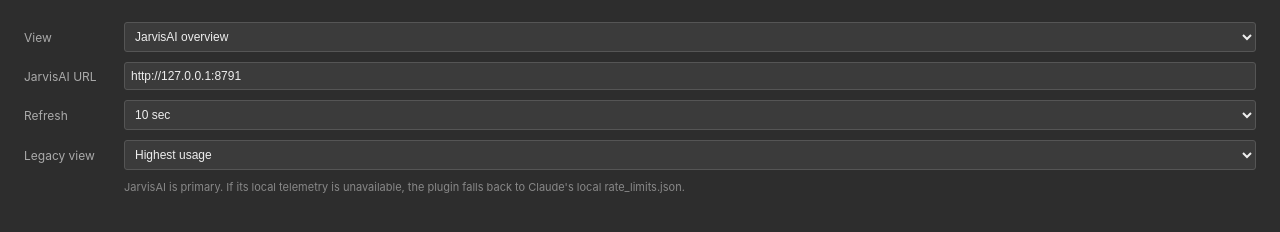
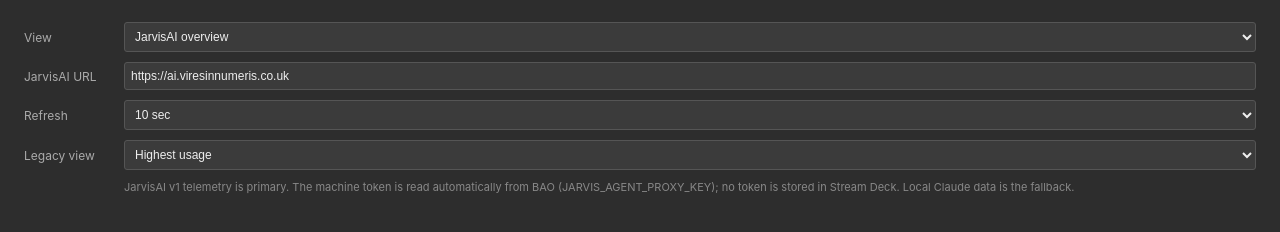
Before and after one commit to jc230285/sd-claude-usage, a website: page com.jkkec.claude-usage.sdPlugin/ui/property-inspector.html in a window 1280 px wide. Drawn offline with Linux system fonts and the light colour scheme.

Commit message:
fix: use JarvisAI v1 telemetry and BAO credential (com.jkkec.claude-usage.sdPlugin/ui/property-inspector.html)

```diff
--- a/com.jkkec.claude-usage.sdPlugin/ui/property-inspector.html
+++ b/com.jkkec.claude-usage.sdPlugin/ui/property-inspector.html
@@ -4,12 +4,12 @@
 body{font-family:-apple-system,BlinkMacSystemFont,"Segoe UI",sans-serif;background:#2d2d2d;color:#ccc;margin:0;padding:8px}.wrap{padding:4px 16px}.item{display:flex;align-items:center;margin:10px 0;gap:8px}.label{width:92px;font-size:12px;color:#aaa}select,input{flex:1;min-width:0;background:#3b3b3b;color:#eee;border:1px solid #555;border-radius:3px;padding:6px;font-size:12px}.hint{font-size:11px;color:#888;line-height:1.35;margin:10px 0 0 100px}
 </style></head><body><div class="wrap">
 <div class="item"><div class="label">View</div><select id="viewMode"><option value="overview">JarvisAI overview</option><option value="cycle">Cycle providers on press</option><option value="claude">Claude</option><option value="codex">Codex / OpenAI</option><option value="gemini">Gemini</option><option value="groq">Groq</option><option value="openrouter">OpenRouter</option><option value="ollama">Ollama</option><option value="legacy">Local Claude fallback</option></select></div>
-<div class="item"><div class="label">JarvisAI URL</div><input id="jarvisAiUrl" value="http://127.0.0.1:8791"/></div>
+<div class="item"><div class="label">JarvisAI URL</div><input id="jarvisAiUrl" value="https://ai.viresinnumeris.co.uk"/></div>
 <div class="item"><div class="label">Refresh</div><select id="refreshSeconds"><option value="10">10 sec</option><option value="30">30 sec</option><option value="60">1 min</option><option value="300">5 min</option></select></div>
 <div class="item"><div class="label">Legacy view</div><select id="displayMode"><option value="auto">Highest usage</option><option value="five_hour">Session (5h)</option><option value="seven_day">Weekly (7d)</option></select></div>
-<div class="hint">JarvisAI is primary. If its local telemetry is unavailable, the plugin falls back to Claude's local rate_limits.json.</div>
+<div class="hint">JarvisAI v1 telemetry is primary. The machine token is read automatically from BAO (JARVIS_AGENT_PROXY_KEY); no token is stored in Stream Deck. Local Claude data is the fallback.</div>
 </div><script>
 let ws=null,uuid=null,settings={};
-function connectElgatoStreamDeckSocket(port,piUuid,registerEvent,info,actionInfo){uuid=piUuid;const ai=JSON.parse(actionInfo);settings=ai.payload.settings||{};const defaults={viewMode:'overview',jarvisAiUrl:'http://127.0.0.1:8791',refreshSeconds:'30',displayMode:'auto'};for(const [id,v] of Object.entries(defaults)){const el=document.getElementById(id);el.value=settings[id]||v;el.addEventListener('change',save);el.addEventListener('input',()=>{if(id==='jarvisAiUrl')clearTimeout(el._t),el._t=setTimeout(save,400)});}ws=new WebSocket('ws://127.0.0.1:'+port);ws.onopen=()=>ws.send(JSON.stringify({event:registerEvent,uuid:piUuid}));}
+function connectElgatoStreamDeckSocket(port,piUuid,registerEvent,info,actionInfo){uuid=piUuid;const ai=JSON.parse(actionInfo);settings=ai.payload.settings||{};const defaults={viewMode:'overview',jarvisAiUrl:'https://ai.viresinnumeris.co.uk',refreshSeconds:'30',displayMode:'auto'};for(const [id,v] of Object.entries(defaults)){const el=document.getElementById(id);el.value=settings[id]||v;el.addEventListener('change',save);el.addEventListener('input',()=>{if(id==='jarvisAiUrl')clearTimeout(el._t),el._t=setTimeout(save,400)});}ws=new WebSocket('ws://127.0.0.1:'+port);ws.onopen=()=>ws.send(JSON.stringify({event:registerEvent,uuid:piUuid}));}
 function save(){for(const id of ['viewMode','jarvisAiUrl','refreshSeconds','displayMode'])settings[id]=document.getElementById(id).value;if(ws&&ws.readyState===1)ws.send(JSON.stringify({event:'setSettings',context:uuid,payload:settings}));}
 </script></body></html>
```
